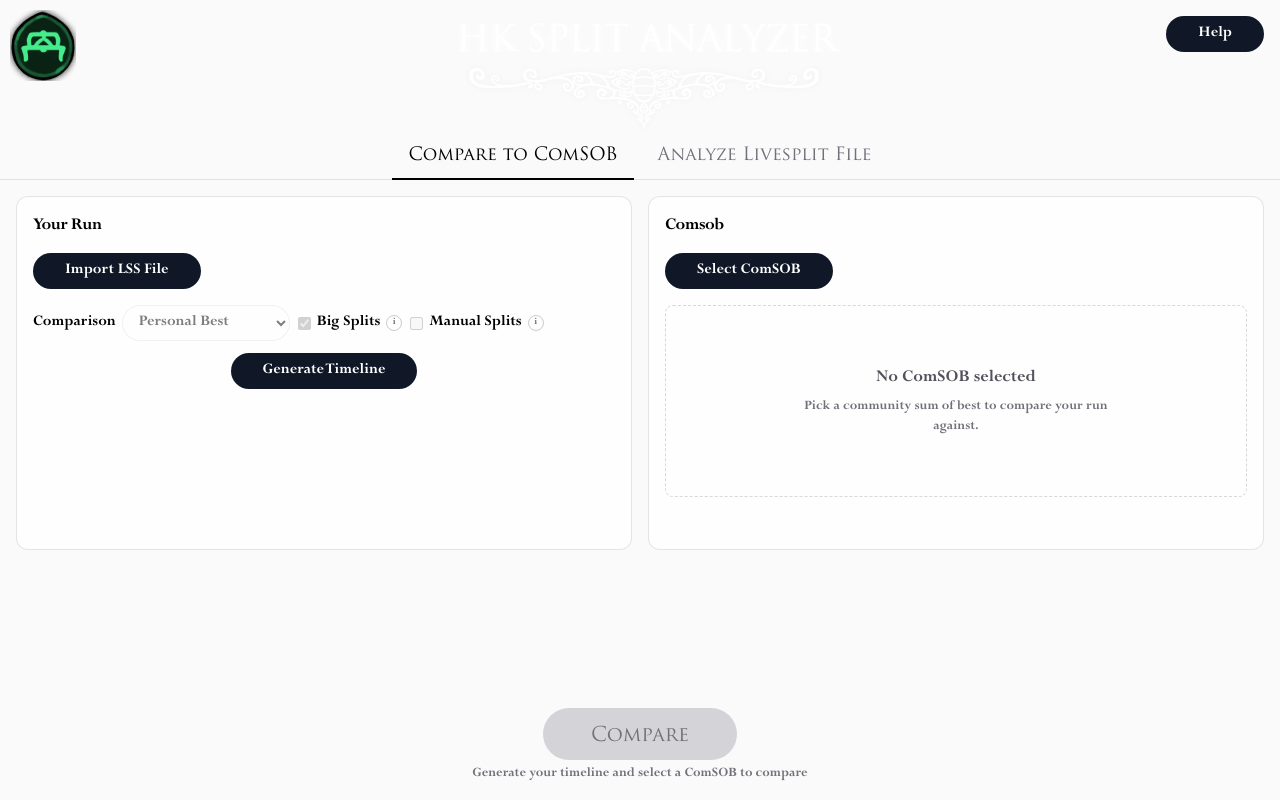
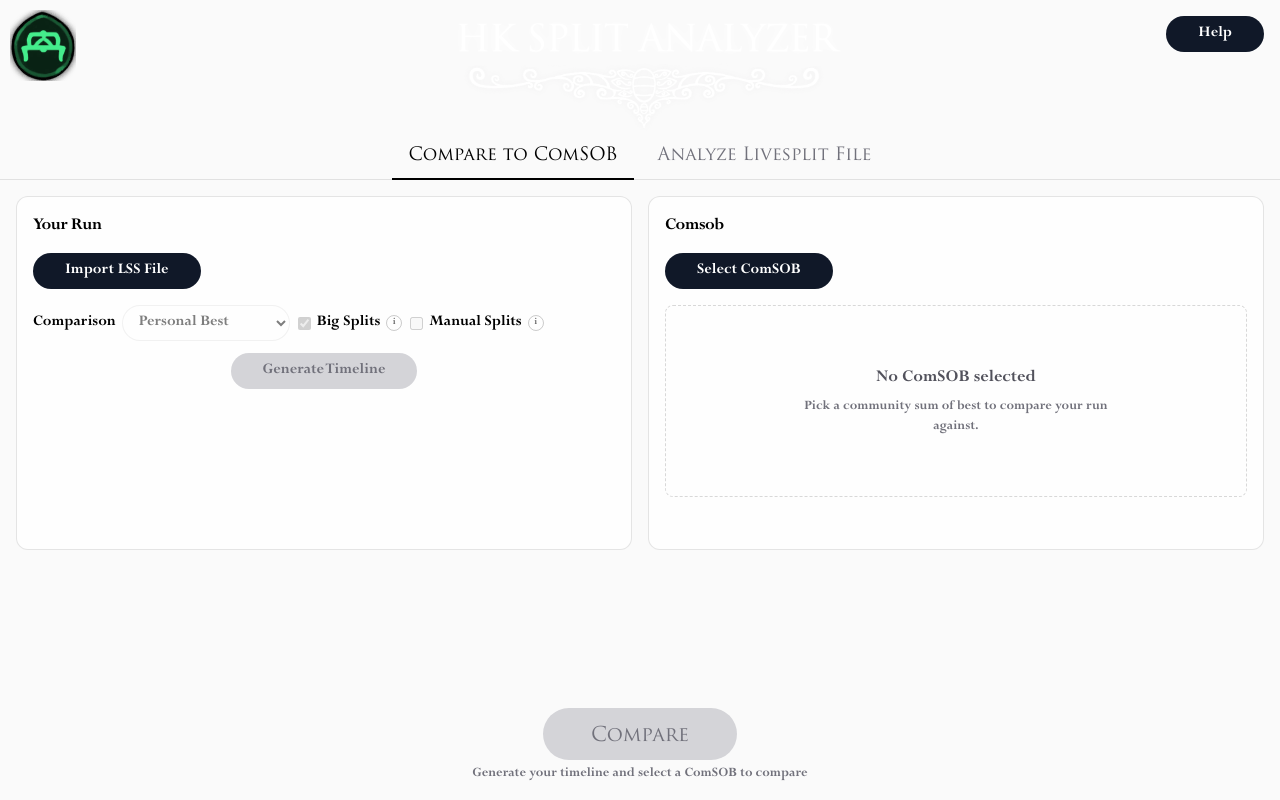
Before and after one commit to briank1727/hksplitanalyzer, a Next.js app: page / in a window 1280 px wide. Built offline with nearby package versions, Linux system fonts and the light colour scheme.

Commit message:
All buttons share same disabled state

```diff
--- a/components/Button.tsx
+++ b/components/Button.tsx
@@ -15,8 +15,12 @@
   secondary:
     "bg-black text-white hover:bg-zinc-800 dark:bg-zinc-50 dark:text-black dark:hover:bg-zinc-200",
   success:
-    "bg-green-600 text-white hover:bg-green-700 dark:bg-green-600 dark:text-white dark:hover:bg-green-500 shadow-[0_0_22px_rgba(34,197,94,0.35)] hover:shadow-[0_0_30px_rgba(34,197,94,0.55)] disabled:bg-zinc-300 disabled:text-zinc-500 disabled:shadow-none dark:disabled:bg-zinc-800 dark:disabled:text-zinc-400",
+    "bg-green-600 text-white hover:bg-green-700 dark:bg-green-600 dark:text-white dark:hover:bg-green-500 shadow-[0_0_22px_rgba(34,197,94,0.35)] hover:shadow-[0_0_30px_rgba(34,197,94,0.55)]",
 };
+
+// Shared by every variant so a disabled button always reads as greyed out.
+const DISABLED =
+  "disabled:pointer-events-none disabled:bg-zinc-300 disabled:text-zinc-500 disabled:shadow-none dark:disabled:bg-zinc-800 dark:disabled:text-zinc-500";
 
 const sizeStyles: Record<Size, string> = {
   sm: "h-9 px-2 text-base",
@@ -50,7 +54,7 @@
   return (
     <button
       type={type}
-      className={`group inline-flex items-center justify-center gap-2 rounded-full font-medium transition-[color,background-color,box-shadow] focus-visible:outline-none focus-visible:ring-2 focus-visible:ring-black/40 dark:focus-visible:ring-white/40 disabled:pointer-events-none ${variantStyles[variant]} ${sizeStyles[size]} ${className}`}
+      className={`group inline-flex items-center justify-center gap-2 rounded-full font-medium transition-[color,background-color,box-shadow] focus-visible:outline-none focus-visible:ring-2 focus-visible:ring-black/40 dark:focus-visible:ring-white/40 ${DISABLED} ${variantStyles[variant]} ${sizeStyles[size]} ${className}`}
       {...props}
     >
       <Image
--- a/views/ComsobPage.tsx
+++ b/views/ComsobPage.tsx
@@ -17,8 +17,13 @@
   const compareDisabledReason =
     !userTimeline || !comsobTimeline ? "Generate your timeline and select a ComSOB to compare" : undefined;
 
-  if (showDiff && userTimeline && comsobTimeline) {
+  const diffVisible = showDiff && userTimeline && comsobTimeline;
+
+  // The setup view stays mounted while the diff is shown so the importers keep
+  // their state (e.g. the parsed LSS file) when the user clicks Back.
   return (
+    <>
+      {diffVisible && (
         <div className="flex flex-col gap-4 pt-4 px-4">
           <div className="flex justify-center">
             <Button size="sm" onClick={() => setShowDiff(false)}>
@@ -27,11 +32,10 @@
           </div>
           <DiffSplitView timeline1={userTimeline} timeline2={comsobTimeline} />
         </div>
-    );
-  }
-
-  return (
-    <div className="flex flex-1 flex-col gap-4 pt-4 px-4">
+      )}
+      <div
+        className={`flex flex-1 flex-col gap-4 pt-4 px-4 ${diffVisible ? "hidden" : ""}`}
+      >
         <div className="grid grid-cols-1 gap-4 md:grid-cols-2">
           <Panel>
             <LiveSplitImporter
@@ -53,5 +57,6 @@
           onCompare={() => setShowDiff(true)}
         />
       </div>
+    </>
   );
 }
```
Lines whose indentation alone changed are shown as unchanged.
